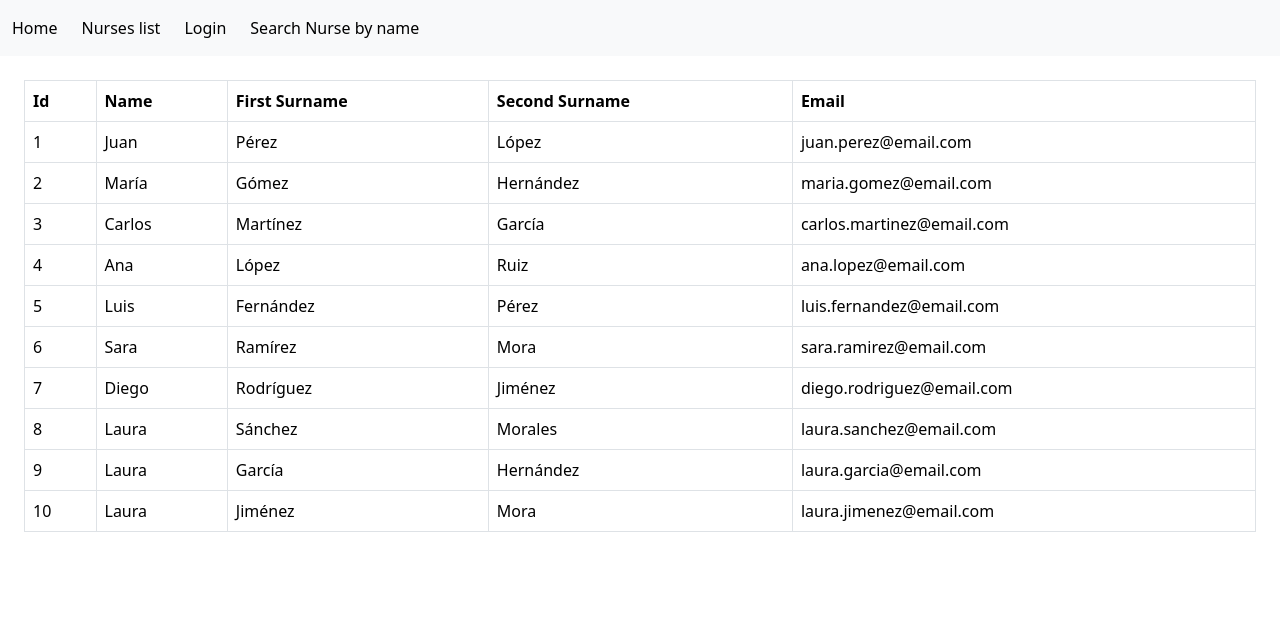
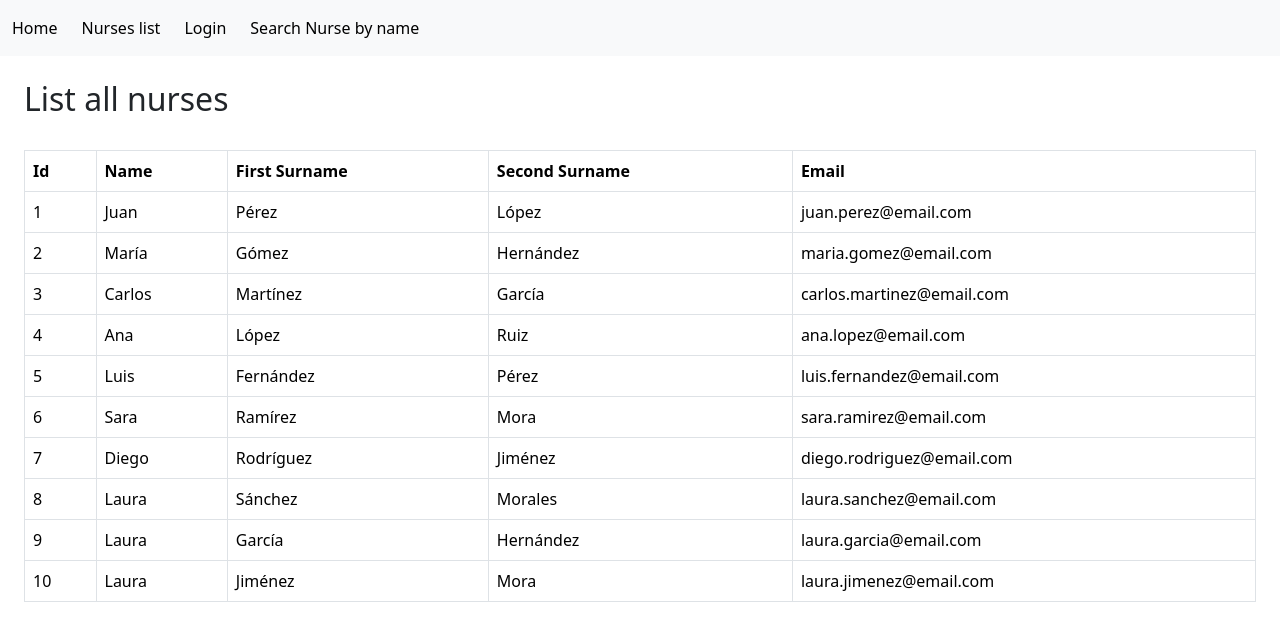
Before and after one commit to santiestebanellc/pr06_daw_front_end, an Angular app in the folder NurseProject_Frontend/: page /list-all-nurses in a window 1280 px wide. Shown: the top 640 px of the page. Built offline with nearby package versions, Linux system fonts and the light colour scheme.

Commit message:
put title on the html file

```diff
--- a/NurseProject_Frontend/src/app/list-all-nurses/list-all-nurses.component.html
+++ b/NurseProject_Frontend/src/app/list-all-nurses/list-all-nurses.component.html
@@ -1,4 +1,5 @@
 <div class="p-4 d-flex flex-column gap-4">
+    <h2>List all nurses</h2>
     <table class="table table-bordered" *ngIf="foundNurses.length > 0; else noResults">
         <thead>
             <tr>
```
